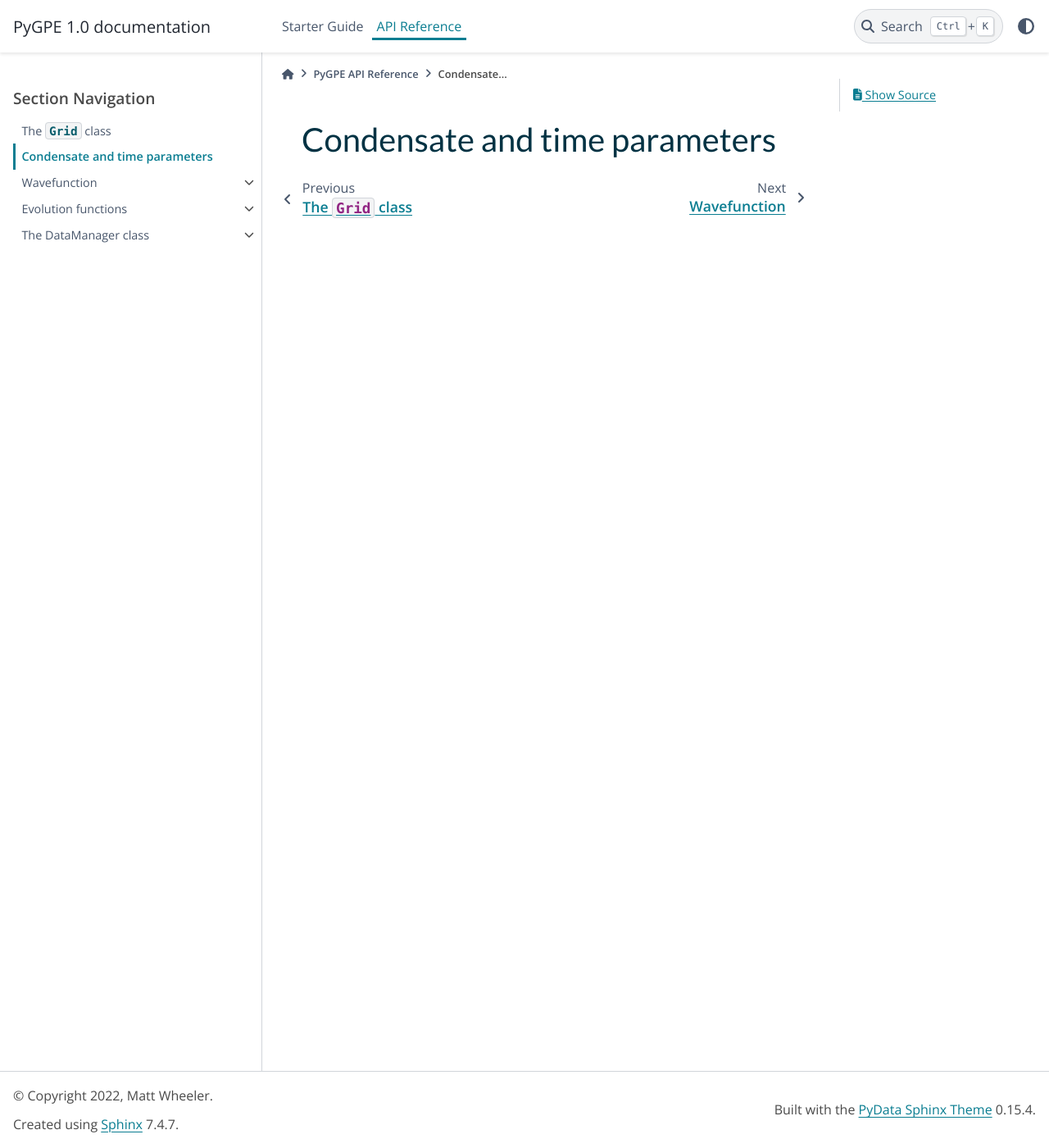
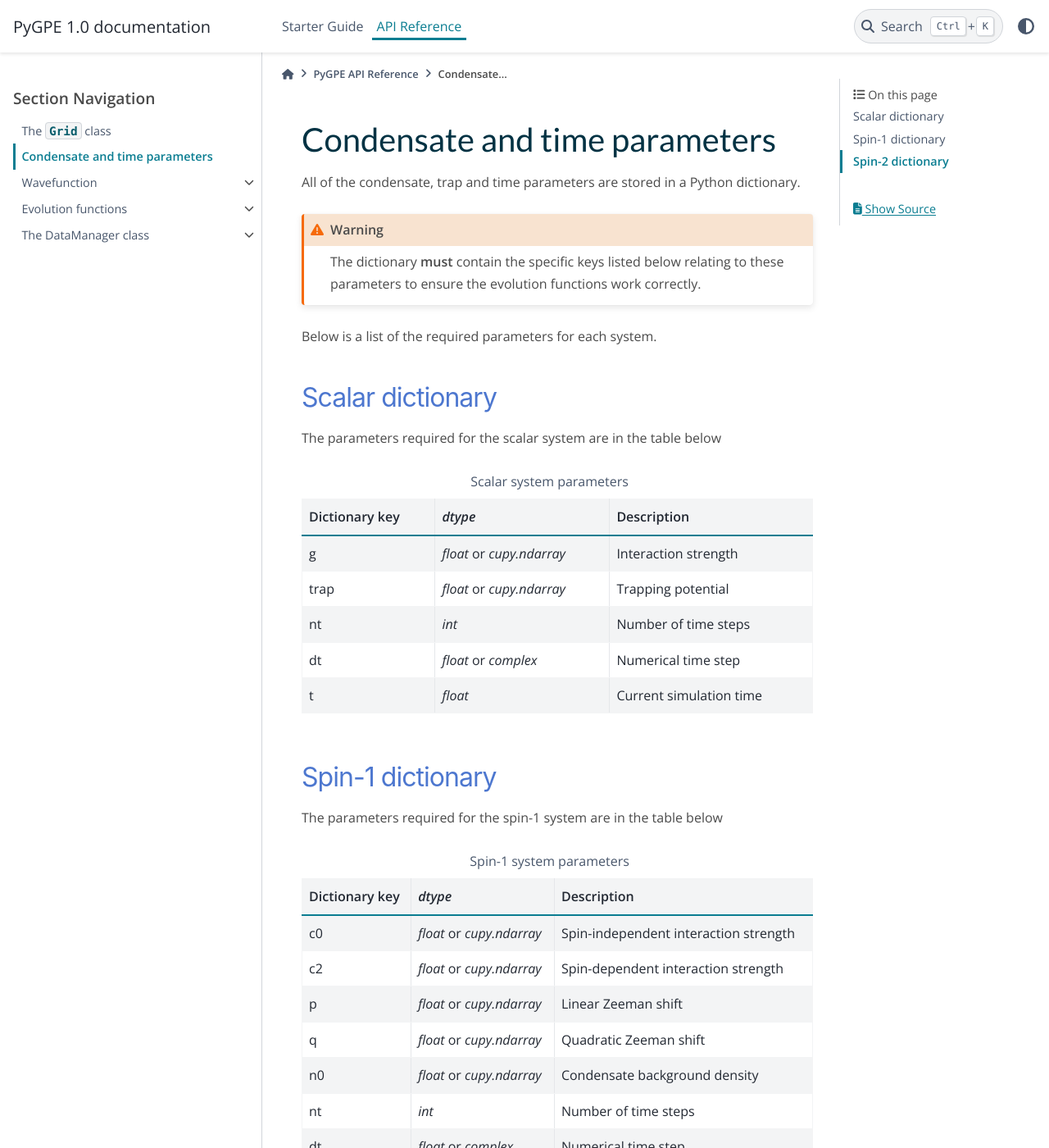
Before and after one commit to wheelerMT/pygpe, a Sphinx documentation site: the page built from docs/source/reference/parameters.rst, in a window 1280 px wide and 1400 px high. Shown: the whole window at 82% size. Built offline with Sphinx 7.4.7 and the PyData theme 0.15.4, drawn with Linux system fonts in a browser that asks for light colours; some of the changed text lies outside the part shown.

Commit message:
Added text

```diff
--- a/docs/source/reference/parameters.rst
+++ b/docs/source/reference/parameters.rst
@@ -1,2 +1,113 @@
+******************************
 Condensate and time parameters
-==============================
+******************************
+
+All of the condensate, trap and time parameters are stored in a Python dictionary.
+
+.. warning::
+    The dictionary **must** contain the specific keys listed below relating to these parameters to ensure the evolution
+    functions work correctly.
+
+Below is a list of the required parameters for each system.
+
+Scalar dictionary
+=================
+The parameters required for the scalar system are in the table below
+
+.. list-table:: Scalar system parameters
+    :header-rows: 1
+
+    * - Dictionary key
+      - `dtype`
+      - Description
+
+    * - g
+      - `float` or `cupy.ndarray`
+      - Interaction strength
+    * - trap
+      - `float` or `cupy.ndarray`
+      - Trapping potential
+    * - nt
+      - `int`
+      - Number of time steps
+    * - dt
+      - `float` or `complex`
+      - Numerical time step
+    * - t
+      - `float`
+      - Current simulation time
+
+Spin-1 dictionary
+=================
+The parameters required for the spin-1 system are in the table below
+
+.. list-table:: Spin-1 system parameters
+    :header-rows: 1
+
+    * - Dictionary key
+      - `dtype`
+      - Description
+
+    * - c0
+      - `float` or `cupy.ndarray`
+      - Spin-independent interaction strength
+    * - c2
+      - `float` or `cupy.ndarray`
+      - Spin-dependent interaction strength
+    * - p
+      - `float` or `cupy.ndarray`
+      - Linear Zeeman shift
+    * - q
+      - `float` or `cupy.ndarray`
+      - Quadratic Zeeman shift
+    * - n0
+      - `float` or `cupy.ndarray`
+      - Condensate background density
+    * - nt
+      - `int`
+      - Number of time steps
+    * - dt
+      - `float` or `complex`
+      - Numerical time step
+    * - t
+      - `float`
+      - Current simulation time
+
+Spin-2 dictionary
+=================
+The parameters required for the spin-2 system are in the table below
+
+.. list-table:: Spin-2 system parameters
+    :header-rows: 1
+
+    * - Dictionary key
+      - `dtype`
+      - Description
+
+    * - c0
+      - `float` or `cupy.ndarray`
+      - Spin-independent interaction strength
+    * - c2
+      - `float` or `cupy.ndarray`
+      - Spin-dependent interaction strength
+    * - c4
+      - `float` or `cupy.ndarray`
+      - Spin-singlet interaction strength
+    * - p
+      - `float` or `cupy.ndarray`
+      - Linear Zeeman shift
+    * - q
+      - `float` or `cupy.ndarray`
+      - Quadratic Zeeman shift
+    * - n0
+      - `float` or `cupy.ndarray`
+      - Condensate background density
+    * - nt
+      - `int`
+      - Number of time steps
+    * - dt
+      - `float` or `complex`
+      - Numerical time step
+    * - t
+      - `float`
+      - Current simulation time
```
